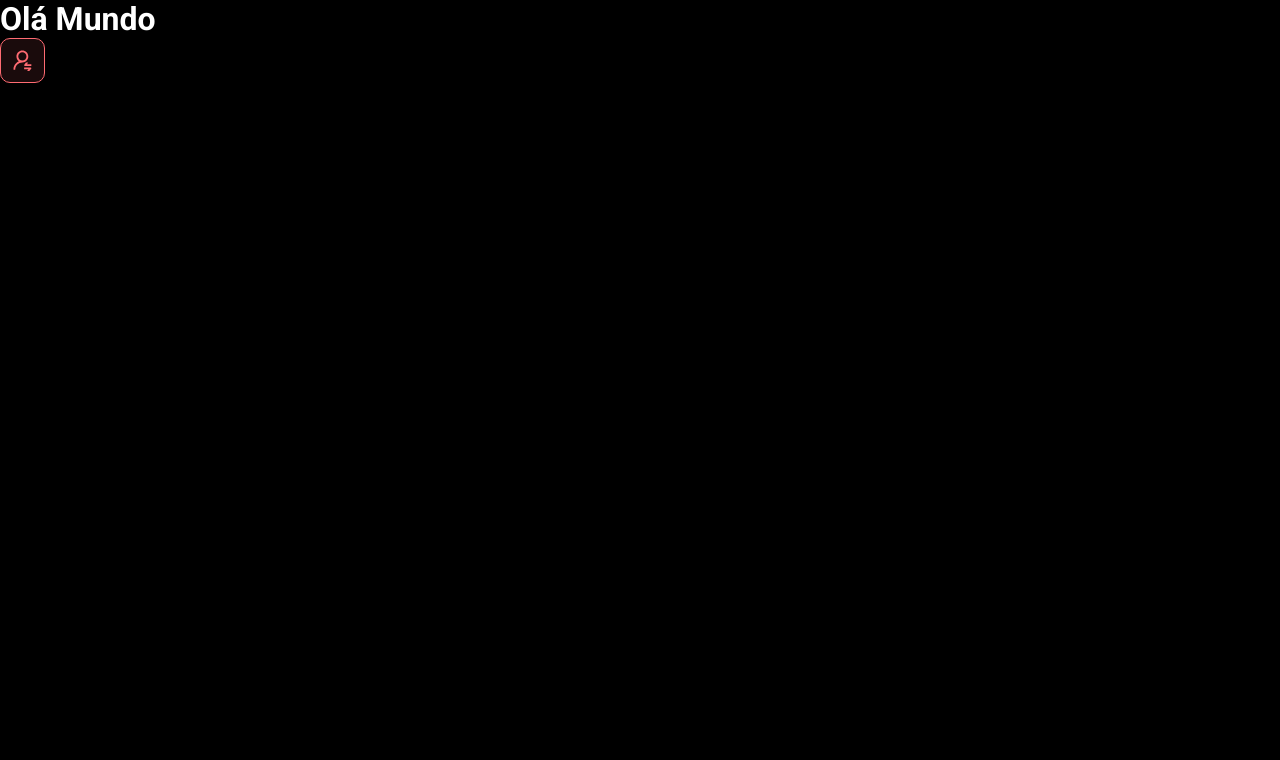
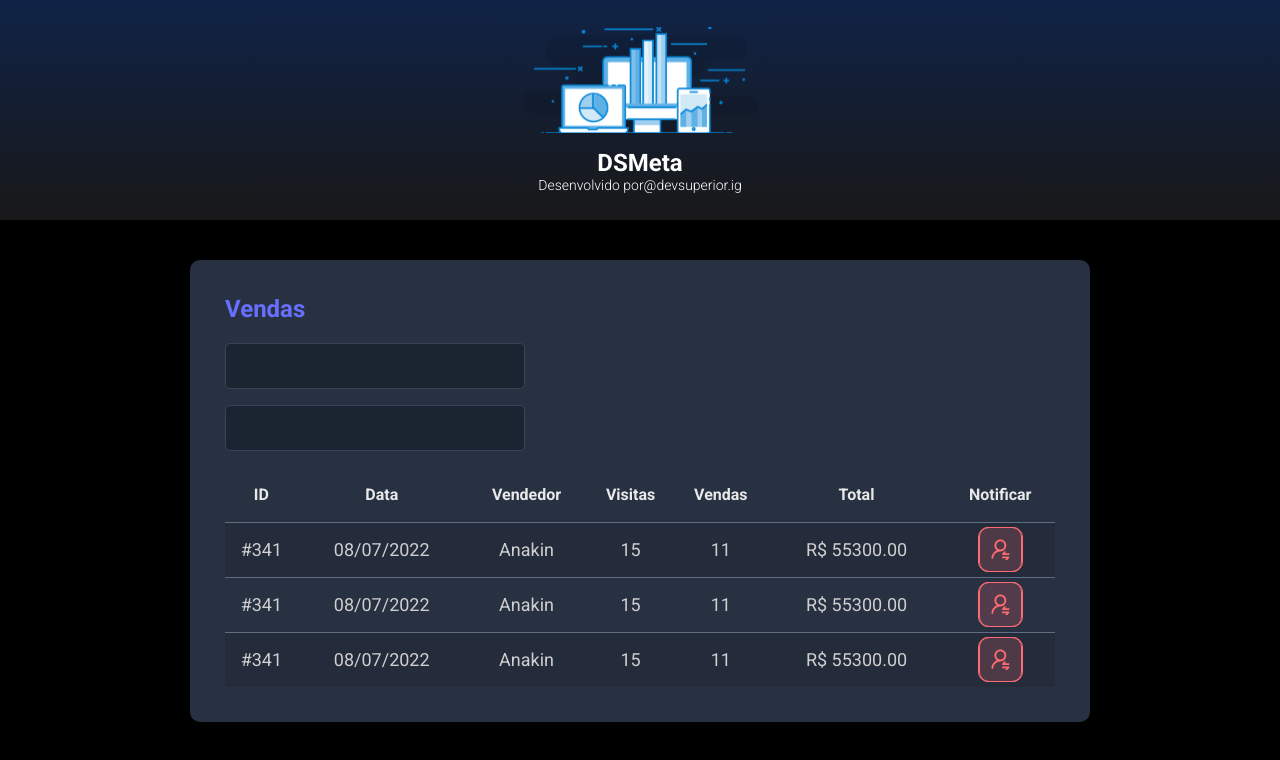
Before and after one commit to Aleluzjr/Dsmeta, a React (Vite) app in the folder frontend/: page / in a window 1280 px wide. Shown: the top 760 px of the page. Built offline with nearby package versions, Linux system fonts and the light colour scheme.

Commit message:
Other components

```diff
--- a/frontend/index.html
+++ b/frontend/index.html
@@ -4,7 +4,7 @@
     <meta charset="UTF-8" />
     <link rel="icon" type="image/svg+xml" href="/src/favicon.svg" />
     <meta name="viewport" content="width=device-width, initial-scale=1.0" />
-    <title>Vite App</title>
+    <title>Sales</title>
   </head>
   <body>
     <div id="root"></div>
--- a/frontend/src/App.tsx
+++ b/frontend/src/App.tsx
@@ -1,11 +1,12 @@
-import NotificationButton from "./components/notificationButton"
-
+import Header from "./components/Header"
+import BoardCard from "./objects/BoardCard"
+import SalesCard from "./components/SalesCard"
 
 function App() {
   return (
     <>
-    <h1>Olá Mundo</h1>
-    <NotificationButton/>
+    <Header/>
+    <BoardCard/>
     </>
 
   )
--- /dev/null
+++ b/frontend/src/components/Header/index.tsx
@@ -0,0 +1,19 @@
+import logo from '../../assests/img/logo.svg'
+import './styles.css'
+function Header() {
+    return (
+        <header>
+            <div className="dsmeta-logo-container">
+                <img src={logo} alt="DSMeta" />
+                <h1>DSMeta</h1>
+                <p>
+                    Desenvolvido por
+                    <a href="https://www.instagram.com/devsuperior.ig">@devsuperior.ig</a>
+                </p>
+            </div>
+        </header>
+
+    )
+}
+
+export default Header
--- /dev/null
+++ b/frontend/src/components/Header/styles.css
@@ -0,0 +1,27 @@
+header {
+    background: linear-gradient(180deg, #102347 0%, #181818 100%);
+    height: 220px;
+    display: flex;
+    align-items: center;
+    justify-content: center;
+}
+
+.dsmeta-logo-container {
+    display: flex;
+    flex-direction: column;
+    align-items: center;
+}
+
+.dsmeta-logo-container img {
+    width: 235px;
+}
+
+.dsmeta-logo-container h1 {
+    margin-top: 15px;
+    font-size: 24px;
+}
+
+.dsmeta-logo-container p {
+    font-size: 14px;
+    font-weight: 300;
+}
--- /dev/null
+++ b/frontend/src/components/SalesCard/index.tsx
@@ -0,0 +1,85 @@
+import './styles.css'
+import NotificationButton from '../NotificationButton'
+
+function SalesCard() {
+    return (
+        <div className="dsmeta-card">
+            <h2 className="dsmeta-sales-title">Vendas</h2>
+            <div>
+                <div className="dsmeta-form-control-container">
+                    <input className="dsmeta-form-control" type="text" />
+                </div>
+                <div className="dsmeta-form-control-container">
+                    <input className="dsmeta-form-control" type="text" />
+                </div>
+            </div>
+
+            <div>
+                <table className="dsmeta-sales-table">
+                    <thead>
+                        <tr>
+                            <th className="show992">ID</th>
+                            <th className="show576">Data</th>
+                            <th>Vendedor</th>
+                            <th className="show992">Visitas</th>
+                            <th className="show992">Vendas</th>
+                            <th>Total</th>
+                            <th>Notificar</th>
+                        </tr>
+                    </thead>
+                    <tbody>
+                        <tr>
+                            <td className="show992">#341</td>
+                            <td className="show576">08/07/2022</td>
+                            <td>Anakin</td>
+                            <td className="show992">15</td>
+                            <td className="show992">11</td>
+                            <td>R$ 55300.00</td>
+                            <td>
+                                <div className="dsmeta-red-btn-container">
+                                    <div className="dsmeta-red-btn">
+                                        <NotificationButton/>
+                                    </div>
+                                </div>
+                            </td>
+                        </tr>
+                        <tr>
+                            <td className="show992">#341</td>
+                            <td className="show576">08/07/2022</td>
+                            <td>Anakin</td>
+                            <td className="show992">15</td>
+                            <td className="show992">11</td>
+                            <td>R$ 55300.00</td>
+                            <td>
+                                <div className="dsmeta-red-btn-container">
+                                    <div className="dsmeta-red-btn">
+                                        <NotificationButton/>
+                                    </div>
+                                </div>
+                            </td>
+                        </tr>
+                        <tr>
+                            <td className="show992">#341</td>
+                            <td className="show576">08/07/2022</td>
+                            <td>Anakin</td>
+                            <td className="show992">15</td>
+                            <td className="show992">11</td>
+                            <td>R$ 55300.00</td>
+                            <td>
+                                <div className="dsmeta-red-btn-container">
+                                    <div className="dsmeta-red-btn">
+                                        <NotificationButton/>
+                                    </div>
+                                </div>
+                            </td>
+                        </tr>
+                    </tbody>
+
+                </table>
+            </div>
+
+        </div>
+    )
+}
+
+export default SalesCard
--- /dev/null
+++ b/frontend/src/components/SalesCard/styles.css
@@ -0,0 +1,98 @@
+.dsmeta-card {
+    background-color: #283142;
+    border-radius: 10px;
+    padding: 30px 10px;
+}
+
+
+.dsmeta-sales-title {
+    color: #676fff;
+    font-size: 24px;
+    margin-bottom: 20px;
+}
+
+.dsmeta-form-control-container {
+    margin-bottom: 16px;
+    max-width: 300px;
+}
+
+.dsmeta-form-control {
+    width: 100%;
+    height: 46px;
+    background-color: #1b2531;
+    border: 1px solid #384459;
+    border-radius: 5px;
+    color: #9aaabe;
+    padding: 0 20px;
+    font-size: 18px;
+}
+
+.dsmeta-sales-table {
+    width: 100%;
+    border-spacing: 0;
+    border-collapse: collapse;
+}
+
+.dsmeta-sales-table thead {
+    height: 55px;
+    font-size: 16px;
+    color: #e9e9e9;
+    font-weight: 700;
+}
+
+.dsmeta-sales-table tbody {
+    font-size: 14px;
+    font-weight: 400;
+    color: #cfcfcf;
+    text-align: center;
+}
+
+.dsmeta-sales-table tbody tr {
+    height: 74px;
+    border-top: 1px solid #5f6e82;
+}
+
+.dsmeta-sales-table tbody tr:hover>td {
+    background-color: #384459;
+}
+
+.dsmeta-sales-table tbody tr:nth-child(odd) {
+    background-color: #242c3b;
+}
+
+.dsmeta-red-btn-container {
+    display: flex;
+    justify-content: center;
+}
+
+.show576 {
+    display: none;
+}
+
+.show992 {
+    display: none;
+}
+
+@media (min-width: 576px) {
+    .show576 {
+        display: table-cell;
+    }
+
+    .dsmeta-card {
+        padding: 35px;
+    }
+
+    .dsmeta-sales-table tbody tr {
+        height: 55px;
+    }
+
+    .dsmeta-sales-table tbody {
+        font-size: 18px;
+    }
+}
+
+@media (min-width: 992px) {
+    .show992 {
+        display: table-cell;
+    }
+}
--- a/frontend/src/components/notificationButton/styles.css
+++ b/frontend/src/components/notificationButton/styles.css
@@ -1,4 +1,4 @@
-.dsmeta-red-btn{
+.dsmeta-red-btn {
     height: 45px;
     width: 45px;
     background: rgba(255, 107, 114, 0.1);
--- a/frontend/src/index.css
+++ b/frontend/src/index.css
@@ -20,40 +20,6 @@
   text-decoration: none;
 }
 
-header {
-  background: linear-gradient(180deg, #102347 0%, #181818 100%);
-  height: 220px;
-  display: flex;
-  align-items: center;
-  justify-content: center;
-}
-
-.dsmeta-logo-container {
-  display: flex;
-  flex-direction: column;
-  align-items: center;
-}
-
-.dsmeta-logo-container img {
-  width: 235px;
-}
-
-.dsmeta-logo-container h1 {
-  margin-top: 15px;
-  font-size: 24px;
-}
-
-.dsmeta-logo-container p {
-  font-size: 14px;
-  font-weight: 300;
-}
-
-.dsmeta-card {
-  background-color: #283142;
-  border-radius: 10px;
-  padding: 30px 10px;
-}
-
 .dsmeta-container {
   width: 100%;
   max-width: 900px;
@@ -63,111 +29,3 @@
 #sales {
   padding: 40px 10px;
 }
-
-.dsmeta-sales-title {
-  color: #676fff;
-  font-size: 24px;
-  margin-bottom: 20px;
-}
-
-.dsmeta-form-control-container {
-  margin-bottom: 16px;
-  max-width: 300px;
-}
-
-.dsmeta-form-control {
-  width: 100%;
-  height: 46px;
-  background-color: #1b2531;
-  border: 1px solid #384459;
-  border-radius: 5px;
-  color: #9aaabe;
-  padding: 0 20px;
-  font-size: 18px;
-}
-
-.dsmeta-sales-table {
-  width: 100%;
-  border-spacing: 0;
-  border-collapse: collapse;
-}
-
-.dsmeta-sales-table thead {
-  height: 55px;
-  font-size: 16px;
-  color: #e9e9e9;
-  font-weight: 700;
-}
-
-.dsmeta-sales-table tbody {
-  font-size: 14px;
-  font-weight: 400;
-  color: #cfcfcf;
-  text-align: center;
-}
-
-.dsmeta-sales-table tbody tr {
-  height: 74px;
-  border-top: 1px solid #5f6e82;
-}
-
-.dsmeta-sales-table tbody tr:hover > td {
-  background-color: #384459;
-}
-
-.dsmeta-sales-table tbody tr:nth-child(odd) {
-  background-color: #242c3b;
-}
-
-.dsmeta-red-btn-container {
-    display: flex;
-    justify-content: center;
-}
-
-.dsmeta-red-btn {
-  height: 45px;
-  width: 45px;
-  background: rgba(255, 107, 114, 0.1);
-  border: 1px solid #ff6b72;
-  border-radius: 10px;
-  display: flex;
-  align-items: center;
-  justify-content: center;
-  cursor: pointer;
-}
-
-.dsmeta-red-btn img {
-    width: 19px;
-}
-
-.show576 {
-    display: none;
-}
-
-.show992 {
-    display: none;
-}
-
-@media (min-width: 576px) {
-    .show576 {
-        display: table-cell;
-    }
-
-    .dsmeta-card {
-        padding: 35px;
-    }
-
-    .dsmeta-sales-table tbody tr {
-        height: 55px;
-    }
-
-    .dsmeta-sales-table tbody {
-        font-size: 18px;
-    }
-}
-
-@media (min-width: 992px) {
-    .show992 {
-        display: table-cell;
-    }
-}
--- /dev/null
+++ b/frontend/src/objects/BoardCard/index.tsx
@@ -0,0 +1,16 @@
+import SalesCard from "../../components/SalesCard"
+
+function BoardCard() {
+    return (
+        <main>
+            <section id = 'sales' >
+                <div className="dsmeta-container">
+                    <SalesCard/>
+                </div>
+            </section>
+        </main>
+    )
+
+}
+
+export default BoardCard
--- /dev/null
+++ b/frontend/src/objects/BoardCard/styles.css
@@ -0,0 +1,9 @@
+.dsmeta-container {
+    width: 100%;
+    max-width: 900px;
+    margin: 0 auto;
+}
+
+#sales {
+    padding: 40px 10px;
+}
```
Also changed, not shown: frontend/src/assests/img/logo.svg (added).
